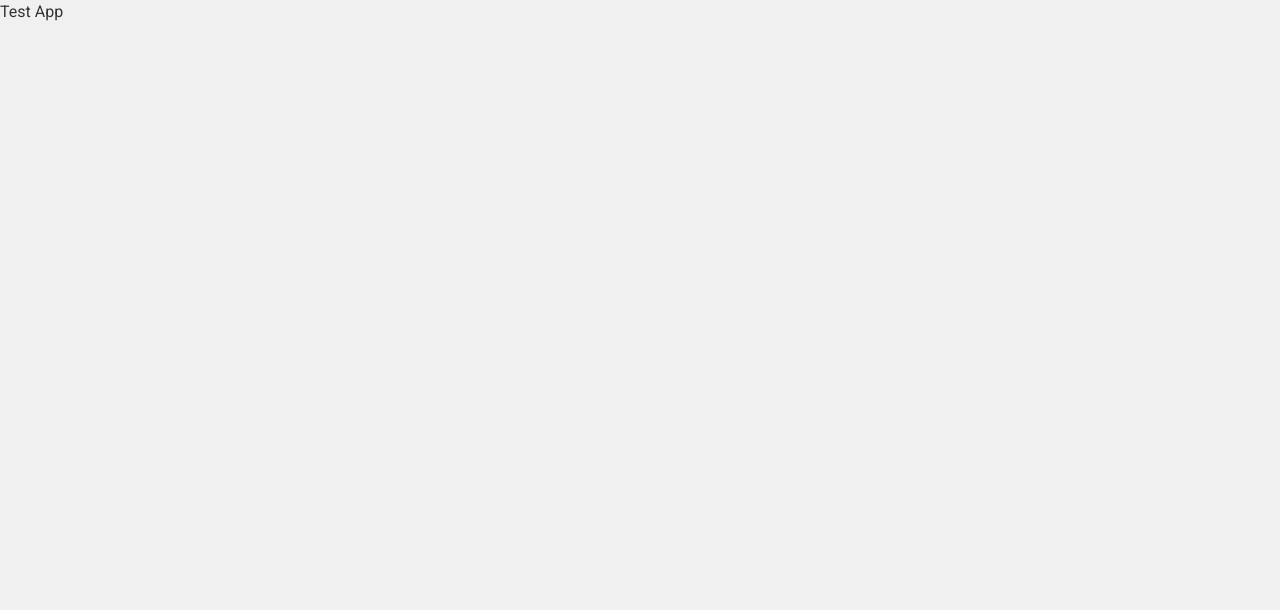
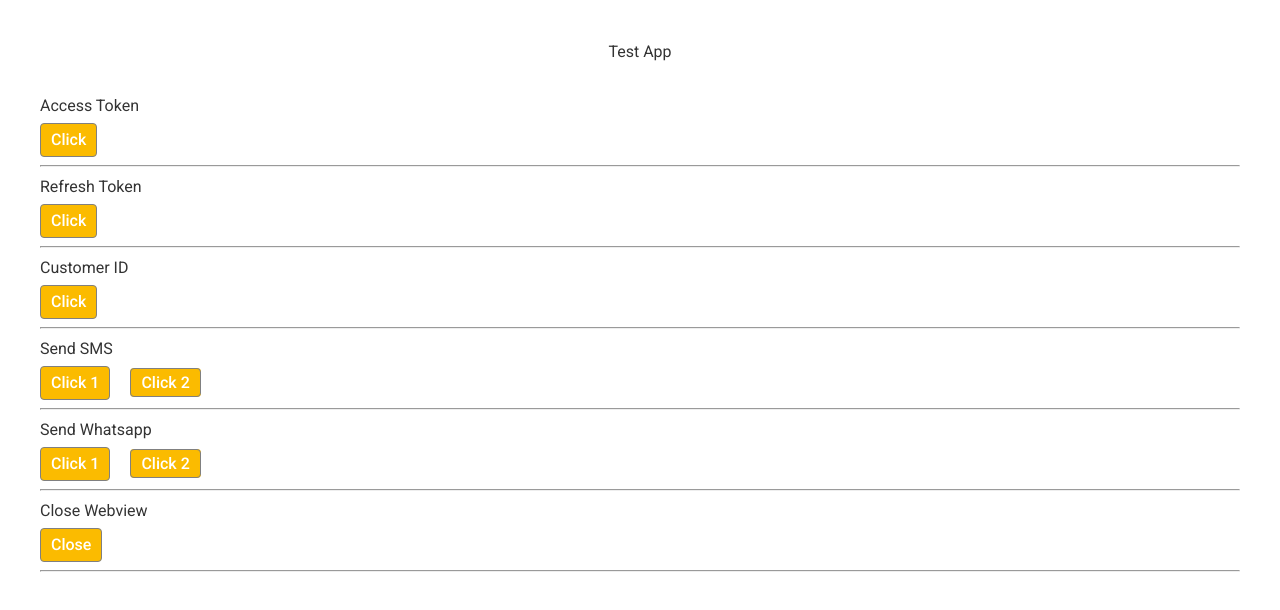
Before and after one commit to Mahalakshmi1995/permission-tester-react, a React (Create React App) app: page / in a window 1280 px wide. Shown: the top 610 px of the page. Built offline with nearby package versions, Linux system fonts and the light colour scheme.

Commit message:
with changes

```diff
--- a/src/index.scss
+++ b/src/index.scss
@@ -15,7 +15,6 @@ body {
     padding: 0;
     color: $text-color;
     background-color: #fff;
-    background-color: $bg-color;
 }
 
 *,
--- a/src/pages/App/App.js
+++ b/src/pages/App/App.js
@@ -1,16 +1,101 @@
-import React from 'react';
+import React, { useState } from 'react';
 import './App.scss';
 
 const App = () => {
+    const [accessToken, setAccessToken] = useState('');
+    const [refreshToken, setRefreshToken] = useState('');
+    const [customerId, setCustomerId] = useState('');
 
-    const logData = () => {
-        console.log('foo');
+    const handleGetAccessToken = () => {
+        if (window.AccessTokenHandler) {
+            const accessToken = window.AccessTokenHandler.getAccessToken();
+            console.log('access: ', accessToken);
+            setAccessToken(accessToken);
+        }
+    };
+
+    const handleGetRefreshToken = () => {
+        if (window.RefreshTokenHandler) {
+            const refreshToken = window.RefreshTokenHandler.getRefreshToken();
+            console.log('refresh:', refreshToken);
+            setRefreshToken(refreshToken);
+        }
+    };
+
+    const handleGetCustomerId = () => {
+        if (window.CustomerIdHandler) {
+            const customerId = window.CustomerIdHandler.getCustomerId();
+            console.log('customer id: ', customerId);
+            setCustomerId(customerId);
+        }
+    };
+
+    const handleSendSMS = () => {
+        window.open(`smsto:9789839420?payload=Sample SMS Message`, '_self');
+    };
+
+    const handleSendWhatsapp = () => {
+        window.open(`whatsapp:9789839420?payload=Sample Whatsapp Message`, '_self');
+    };
+
+    const handleWebviewClose = () => {
+        if (window.ActionHandler) {
+            window.ActionHandler.closeWebView();
+        }
     };
 
     return (
         <div className="app">
-            <span>Test App</span>
-            {logData()}
+            <div className="app-head">Test App</div>
+            <div className="app-body">
+                <div>
+                    <div>Access Token</div>
+                    <div className="content">
+                        <button type="button" onClick={handleGetAccessToken}>Click</button>
+                        <span>{accessToken}</span>
+                    </div>
+                </div>
+                <hr />
+                <div>
+                    <div>Refresh Token</div>
+                    <div className="content">
+                        <button type="button" onClick={handleGetRefreshToken}>Click</button>
+                        <div>{refreshToken}</div>
+                    </div>
+                </div>
+                <hr />
+                <div>
+                    <div>Customer ID</div>
+                    <div className="content">
+                        <button type="button" onClick={handleGetCustomerId}>Click</button>
+                        <div>{customerId}</div>
+                    </div>
+                </div>
+                <hr />
+                <div>
+                    <div>Send SMS</div>
+                    <div className="content">
+                        <button type="button" onClick={handleSendSMS}>Click 1</button>
+                        <a href="smsto:9789839420?payload=Sample SMS Message">Click 2</a>
+                    </div>
+                </div>
+                <hr />
+                <div>
+                    <div>Send Whatsapp</div>
+                    <div className="content">
+                        <button type="button" onClick={handleSendWhatsapp}>Click 1</button>
+                        <a href="whatsapp:9789839420?payload=Sample Whatsapp Message">Click 2</a>
+                    </div>
+                </div>
+                <hr />
+                <div>
+                    <div>Close Webview</div>
+                    <div className="content">
+                        <button type="button" onClick={handleWebviewClose}>Close</button>
+                    </div>
+                </div>
+                <hr />
+            </div>
         </div>
     );
 };
--- a/src/pages/App/App.scss
+++ b/src/pages/App/App.scss
@@ -1,4 +1,48 @@
-@import "../../assets/scss/variables";
+@import '../../assets/scss/variables';
 
 .app {
+    padding: 40px;
+    overflow: auto;
 }
+
+.app-head {
+    text-align: center;
+}
+
+.app-body {
+    width: 100%;
+    overflow: auto;
+    padding-top: 30px;
+}
+
+.content {
+    margin-top: 5px;
+}
+
+button,
+a {
+    color: #fff;
+    background: $primary-color;
+    border: 1px solid grey;
+    padding: 4px 10px;
+    border-radius: 4px;
+    font-weight: 500;
+}
+
+button:not(:first-child),
+a:not(:first-child) {
+    margin-left: 20px;
+}
+
+button:hover {
+    background: $hover-color;
+}
+
+button:focus {
+    outline: none;
+}
+
+a:hover {
+    color: #fff;
+    text-decoration: none;
+}
```
